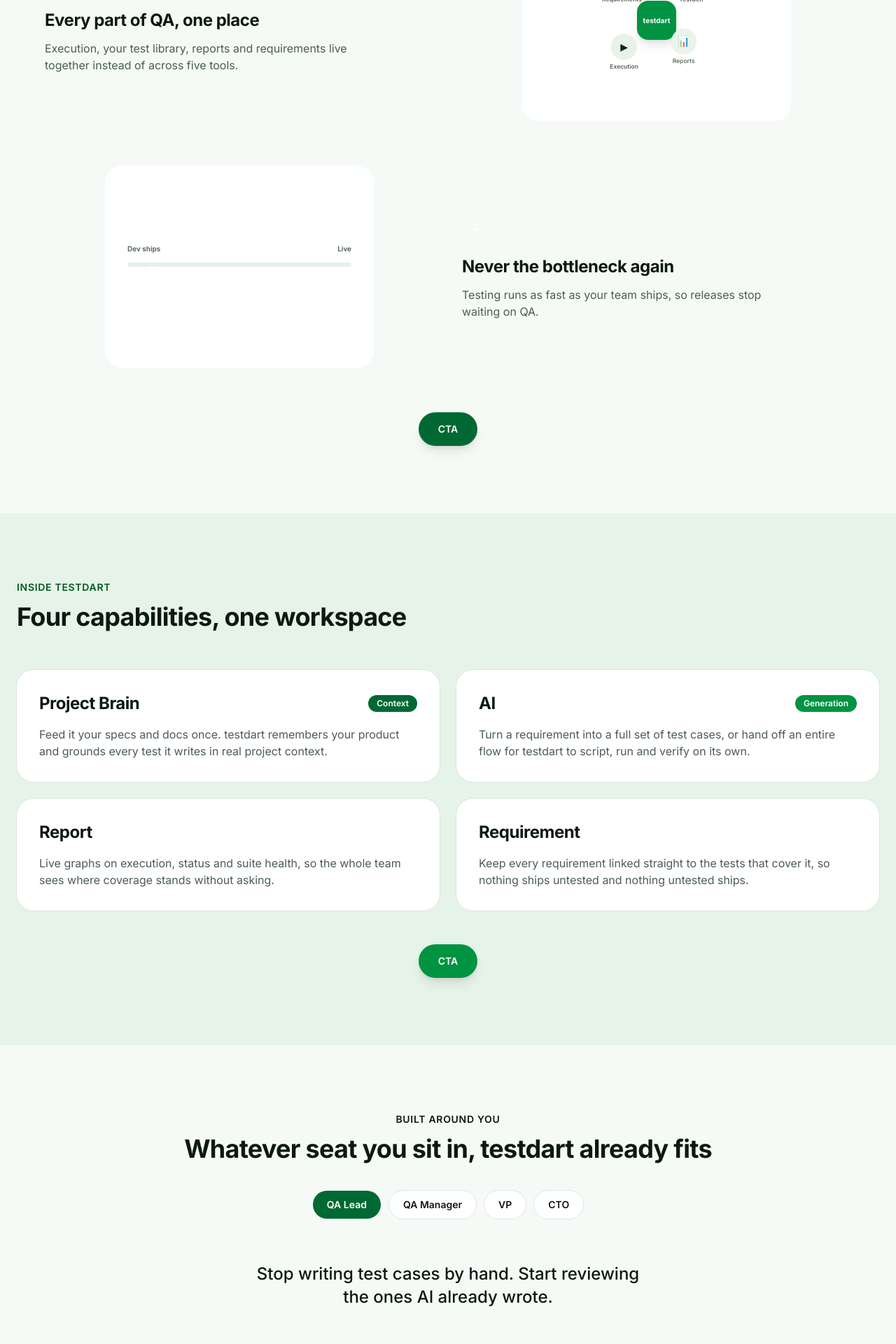
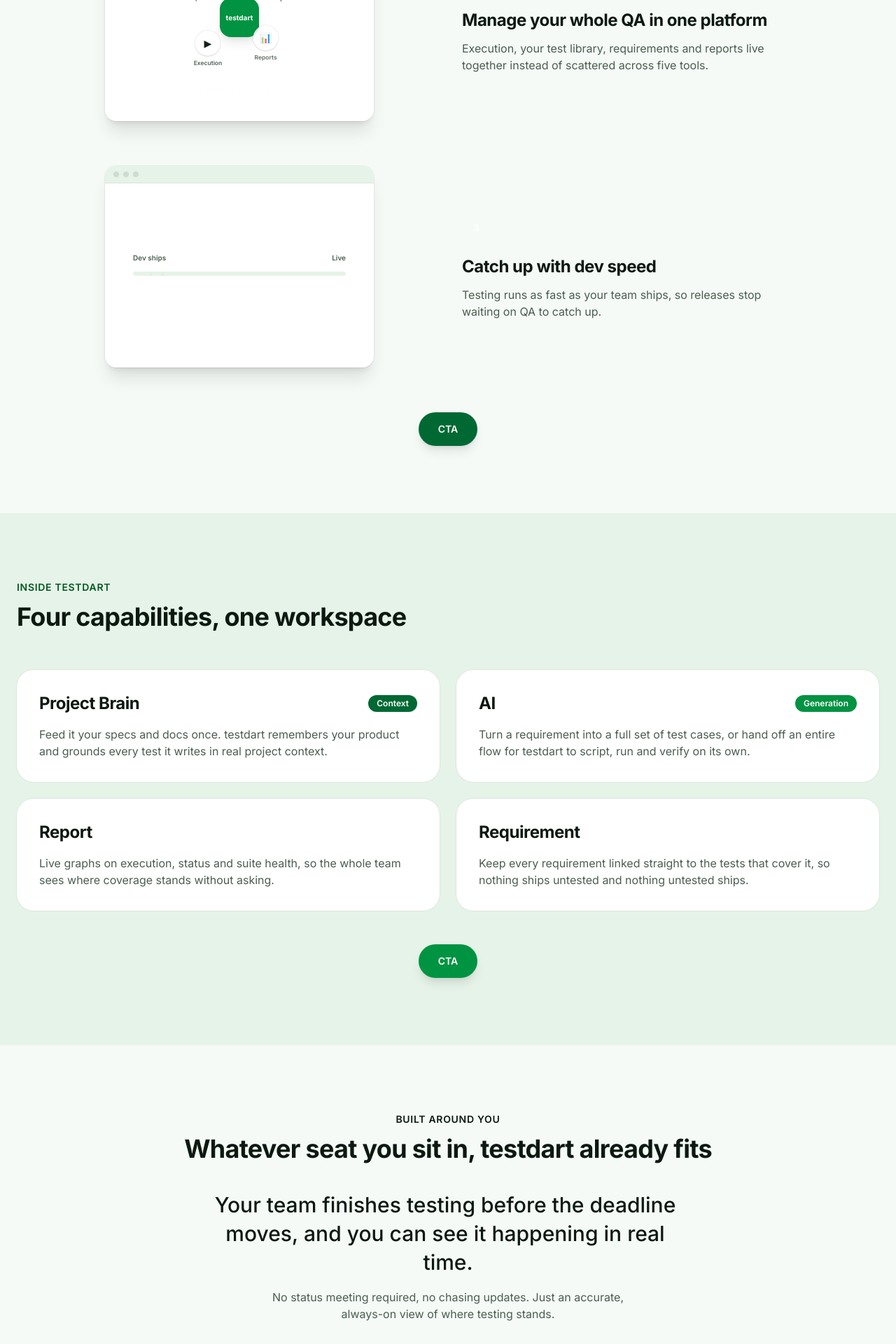
Before and after one commit to Googlealibi/Testdart---Landing---Website, a React (Vite) app: page / in a window 1280 px wide. Shown: the part 2200-4120 px from the top of the page at 70% size. Built offline with nearby package versions, Linux system fonts and the light colour scheme.

Commit message:
UI changes

```diff
--- a/src/components/BadToGoodAnimation.jsx
+++ b/src/components/BadToGoodAnimation.jsx
@@ -1,58 +1,90 @@
-import { motion } from "framer-motion";
+// static illustration, sitting directly on the page (no card/frame):
+// scattered, messy inputs on the left settle into one clean checklist on
+// the right — no emoji, custom stroke icons in the brand palette
+
+function SpreadsheetIcon({ tint }) {
+  return (
+    <svg viewBox="0 0 24 24" className="h-4 w-4" style={{ color: tint }}>
+      <rect x="3" y="4" width="18" height="16" rx="2" fill="none" stroke="currentColor" strokeWidth="1.6" />
+      <path d="M3 10h18M9 4v16" stroke="currentColor" strokeWidth="1.6" />
+    </svg>
+  );
+}
+
+function BugIcon({ tint }) {
+  return (
+    <svg viewBox="0 0 24 24" className="h-4 w-4" style={{ color: tint }}>
+      <ellipse cx="12" cy="13" rx="5" ry="6" fill="none" stroke="currentColor" strokeWidth="1.6" />
+      <path
+        d="M12 7V4M9 5l1.5 2M15 5l-1.5 2M4 12h3M17 12h3M5 18l3-2M19 18l-3-2M5 8l3 2M19 8l-3 2"
+        stroke="currentColor"
+        strokeWidth="1.6"
+        strokeLinecap="round"
+      />
+    </svg>
+  );
+}
+
+function ClockIcon({ tint }) {
+  return (
+    <svg viewBox="0 0 24 24" className="h-4 w-4" style={{ color: tint }}>
+      <circle cx="12" cy="12" r="8.5" fill="none" stroke="currentColor" strokeWidth="1.6" />
+      <path d="M12 7.5V12l3 2" stroke="currentColor" strokeWidth="1.6" strokeLinecap="round" strokeLinejoin="round" />
+    </svg>
+  );
+}
+
+const messyItems = [
+  { Icon: SpreadsheetIcon, label: "Test tracker.xlsx", rotate: -6, x: 0, y: 0 },
+  { Icon: BugIcon, label: "Bug found late", rotate: 4, x: 18, y: 34 },
+  { Icon: ClockIcon, label: "Missed deadline", rotate: -3, x: 4, y: 68 },
+];
+
+const cleanItems = ["Requirements", "Test cases", "Execution", "Report"];
 
 export default function BadToGoodAnimation() {
   return (
-    <div className="relative aspect-square w-full max-w-md mx-auto">
-      <svg viewBox="0 0 300 300" className="h-full w-full">
-        <motion.g
-          animate={{ opacity: [1, 1, 0, 0] }}
-          transition={{ duration: 4, repeat: Infinity, times: [0, 0.4, 0.55, 1], ease: "easeInOut" }}
-        >
-          {[...Array(6)].map((_, i) => (
-            <motion.path
-              key={i}
-              d={`M ${40 + i * 8} ${60 + (i % 3) * 60} C ${100 + i * 10} ${20 + i * 15}, ${60 + i * 12} ${180 - i * 10}, ${220 - i * 6} ${140 + (i % 2) * 40}`}
-              stroke="var(--color-coral-500)"
-              strokeWidth="2.5"
-              fill="none"
-              strokeLinecap="round"
-              opacity={0.55}
-            />
+    <div className="mx-auto grid w-full max-w-sm grid-cols-[1fr_auto_1fr] items-center gap-3">
+      <div>
+        <p className="text-[10px] font-semibold uppercase tracking-wide" style={{ color: "var(--color-coral-500)" }}>
+          Before
+        </p>
+        <div className="relative mt-3 h-28">
+          {messyItems.map(({ Icon, label, rotate, x, y }) => (
+            <div
+              key={label}
+              className="absolute flex items-center gap-1.5 rounded-lg bg-white px-2 py-1.5 text-[9.5px] font-medium text-[var(--color-ink)] shadow-md ring-1 ring-black/5"
+              style={{ transform: `rotate(${rotate}deg)`, left: x, top: y }}
+            >
+              <Icon tint="var(--color-coral-500)" />
+              {label}
+            </div>
           ))}
-        </motion.g>
+        </div>
+      </div>
 
-        <motion.g
-          animate={{ opacity: [0, 0, 1, 1] }}
-          transition={{ duration: 4, repeat: Infinity, times: [0, 0.45, 0.6, 1], ease: "easeInOut" }}
-        >
-          <circle cx="150" cy="150" r="70" fill="none" stroke="var(--color-teal-400)" strokeWidth="2" opacity="0.35" />
-          <motion.path
-            d="M115 150 L140 178 L192 118"
-            stroke="var(--color-teal-500)"
-            strokeWidth="8"
-            fill="none"
-            strokeLinecap="round"
-            strokeLinejoin="round"
-          />
-        </motion.g>
+      <svg viewBox="0 0 24 24" className="h-5 w-5 shrink-0" style={{ color: "var(--color-ink-soft)" }}>
+        <path d="M4 12h14M13 6l6 6-6 6" fill="none" stroke="currentColor" strokeWidth="2" strokeLinecap="round" strokeLinejoin="round" />
       </svg>
 
-      <motion.span
-        className="absolute left-2 top-2 rounded-full px-3 py-1 text-xs font-semibold text-white"
-        style={{ background: "var(--color-coral-500)" }}
-        animate={{ opacity: [1, 1, 0, 0] }}
-        transition={{ duration: 4, repeat: Infinity, times: [0, 0.4, 0.55, 1], ease: "easeInOut" }}
-      >
-        Manual, messy, missed bugs
-      </motion.span>
-      <motion.span
-        className="absolute right-2 bottom-2 rounded-full px-3 py-1 text-xs font-semibold text-white"
-        style={{ background: "var(--color-teal-500)" }}
-        animate={{ opacity: [0, 0, 1, 1] }}
-        transition={{ duration: 4, repeat: Infinity, times: [0, 0.45, 0.6, 1], ease: "easeInOut" }}
-      >
-        Automated, clean, covered
-      </motion.span>
+      <div>
+        <p className="text-[10px] font-semibold uppercase tracking-wide" style={{ color: "var(--color-teal-600)" }}>
+          After
+        </p>
+        <div className="mt-3 space-y-1.5">
+          {cleanItems.map((item) => (
+            <div
+              key={item}
+              className="flex items-center gap-1.5 rounded-lg bg-white px-2 py-1.5 text-[10.5px] font-medium text-[var(--color-ink)] shadow-sm ring-1 ring-black/5"
+            >
+              <svg viewBox="0 0 24 24" className="h-3.5 w-3.5 shrink-0" style={{ color: "var(--color-teal-500)" }}>
+                <path d="M4 12l5 5L20 6" fill="none" stroke="currentColor" strokeWidth="2.4" strokeLinecap="round" strokeLinejoin="round" />
+              </svg>
+              {item}
+            </div>
+          ))}
+        </div>
+      </div>
     </div>
   );
 }
--- a/src/components/HowItWorks.jsx
+++ b/src/components/HowItWorks.jsx
@@ -1,17 +1,19 @@
-import { useState } from "react";
-import { AnimatePresence, motion } from "framer-motion";
+import { motion } from "framer-motion";
 import Reveal from "./Reveal";
 
-const personas = [
-  { role: "QA Lead", hook: "Stop writing test cases by hand. Start reviewing the ones AI already wrote." },
-  { role: "QA Manager", hook: "See every assignee, every run, every status, without chasing a single update." },
-  { role: "VP", hook: "Release readiness in one glance, not a status meeting." },
-  { role: "CTO", hook: "QA that scales with engineering headcount you never have to hire." },
-];
+const message = "Your team finishes testing before the deadline moves, and you can see it happening in real time.";
+
+const container = {
+  hidden: {},
+  show: { transition: { staggerChildren: 0.035 } },
+};
+
+const word = {
+  hidden: { opacity: 0, y: 14 },
+  show: { opacity: 1, y: 0, transition: { duration: 0.5, ease: [0.16, 1, 0.3, 1] } },
+};
 
 export default function HowItWorks() {
-  const [active, setActive] = useState(0);
-
   return (
     <section className="px-6 py-24">
       <div className="mx-auto max-w-4xl text-center">
@@ -22,39 +24,28 @@
           <h2 className="mt-3 text-3xl font-bold md:text-4xl">Whatever seat you sit in, testdart already fits</h2>
         </Reveal>
 
-        <Reveal delay={0.1} className="mt-10 flex flex-wrap justify-center gap-3">
-          {personas.map((p, i) => (
-            <button
-              key={p.role}
-              onClick={() => setActive(i)}
-              className="rounded-full px-5 py-2.5 text-sm font-semibold transition-colors"
-              style={{
-                background: active === i ? "var(--color-indigo-500)" : "white",
-                color: active === i ? "white" : "var(--color-ink)",
-                boxShadow: active === i ? "none" : "0 0 0 1px rgba(0,0,0,0.08)",
-              }}
-            >
-              {p.role}
-            </button>
+        <motion.p
+          className="mx-auto mt-10 max-w-2xl text-2xl font-medium leading-snug text-[var(--color-ink)] md:text-3xl"
+          variants={container}
+          initial="hidden"
+          whileInView="show"
+          viewport={{ once: true, amount: 0.6 }}
+        >
+          {message.split(" ").map((w, i) => (
+            <motion.span key={i} variants={word} className="inline-block">
+              {w}
+              {i < message.split(" ").length - 1 ? " " : ""}
+            </motion.span>
           ))}
+        </motion.p>
+
+        <Reveal delay={0.2}>
+          <p className="mx-auto mt-4 max-w-lg text-[var(--color-ink-soft)]">
+            No status meeting required, no chasing updates. Just an accurate, always-on view of where testing stands.
+          </p>
         </Reveal>
 
-        <div className="mt-10 flex min-h-[110px] items-center justify-center">
-          <AnimatePresence mode="wait">
-            <motion.p
-              key={active}
-              initial={{ opacity: 0, y: 12 }}
-              animate={{ opacity: 1, y: 0 }}
-              exit={{ opacity: 0, y: -12 }}
-              transition={{ duration: 0.4, ease: [0.16, 1, 0.3, 1] }}
-              className="max-w-xl text-2xl font-medium leading-snug text-[var(--color-ink)]"
-            >
-              {personas[active].hook}
-            </motion.p>
-          </AnimatePresence>
-        </div>
-
-        <Reveal delay={0.2}>
+        <Reveal delay={0.3}>
           <button
             type="button"
             className="mt-8 inline-block rounded-full px-7 py-3.5 text-sm font-semibold text-white shadow-lg transition-transform hover:scale-105"
--- a/src/components/WhyTestDart.jsx
+++ b/src/components/WhyTestDart.jsx
@@ -1,44 +1,44 @@
 import { motion } from "framer-motion";
 import Reveal from "./Reveal";
 
-const benefits = [
+// color psychology: indigo = decisive/trustworthy action (single click),
+// teal = calm/unified (everything living in one place), amber = energy/urgency (speed)
+const features = [
   {
-    title: "One click, full coverage",
-    body: "Point testdart at a feature and it plans, generates and runs the tests behind it.",
+    title: "Test your product with a single click",
+    body: "Point testdart at a feature and it plans, generates and runs the tests behind it. No scripting, no setup.",
     tint: "var(--color-indigo-500)",
-    bg: "var(--color-indigo-50)",
     Visual: OneClickVisual,
   },
   {
-    title: "Every part of QA, one place",
-    body: "Execution, your test library, reports and requirements live together instead of across five tools.",
+    title: "Manage your whole QA in one platform",
+    body: "Execution, your test library, requirements and reports live together instead of scattered across five tools.",
     tint: "var(--color-teal-500)",
-    bg: "oklch(94% 0.04 150)",
     Visual: OnePlaceVisual,
   },
   {
-    title: "Never the bottleneck again",
-    body: "Testing runs as fast as your team ships, so releases stop waiting on QA.",
-    tint: "var(--color-coral-500)",
-    bg: "oklch(94% 0.035 172)",
-    Visual: NeverBottleneckVisual,
+    title: "Catch up with dev speed",
+    body: "Testing runs as fast as your team ships, so releases stop waiting on QA to catch up.",
+    tint: "var(--color-amber-500)",
+    Visual: SpeedVisual,
   },
 ];
 
-function VisualFrame({ bg, children }) {
+function BrowserFrame({ children }) {
   return (
-    <div
-      className="flex aspect-[4/3] w-full items-center justify-center overflow-hidden rounded-3xl"
-      style={{ background: bg }}
-    >
-      {children}
+    <div className="flex aspect-[4/3] w-full flex-col overflow-hidden rounded-2xl bg-white shadow-xl ring-1 ring-black/5">
+      <div className="flex items-center gap-1.5 border-b border-black/5 bg-[var(--color-canvas-alt)] px-3 py-2">
+        <span className="h-2 w-2 rounded-full bg-black/10" />
+        <span className="h-2 w-2 rounded-full bg-black/10" />
+        <span className="h-2 w-2 rounded-full bg-black/10" />
+      </div>
+      <div className="flex flex-1 items-center justify-center p-6">{children}</div>
     </div>
   );
 }
 
 function OneClickVisual({ tint }) {
   return (
-    <VisualFrame bg="white">
     <div className="relative flex flex-col items-center gap-2">
       <motion.button
         className="pointer-events-none rounded-full px-5 py-2.5 text-xs font-semibold text-white shadow-md"
@@ -51,12 +51,7 @@
 
       <motion.div
         className="pointer-events-none absolute h-3 w-3"
-          animate={{
-            x: [0, 0, 0, 0],
-            y: [-46, -46, 0, -46],
-            opacity: [1, 1, 1, 0],
-            scale: [1, 1, 0.75, 1],
-          }}
+        animate={{ y: [-46, -46, 0, -46], opacity: [1, 1, 1, 0], scale: [1, 1, 0.75, 1] }}
         transition={{ duration: 3, repeat: Infinity, times: [0, 0.15, 0.28, 0.32], ease: "easeInOut" }}
       >
         <svg viewBox="0 0 16 16" className="h-3 w-3 drop-shadow">
@@ -69,10 +64,7 @@
           <motion.div
             key={i}
             className="flex items-center gap-1.5 rounded-full bg-[var(--color-canvas-alt)] px-3 py-1"
-              animate={{
-                opacity: [0, 0, 1, 1, 0],
-                x: [-8, -8, 0, 0, -8],
-              }}
+            animate={{ opacity: [0, 0, 1, 1, 0], x: [-8, -8, 0, 0, -8] }}
             transition={{
               duration: 3,
               repeat: Infinity,
@@ -86,22 +78,50 @@
         ))}
       </div>
     </div>
-    </VisualFrame>
   );
 }
 
 function OnePlaceVisual({ tint }) {
   const chips = [
-    { label: "Requirements", icon: "📋", angle: -135 },
-    { label: "TestGen", icon: "✨", angle: -45 },
-    { label: "Execution", icon: "▶", angle: 135 },
-    { label: "Reports", icon: "📊", angle: 45 },
+    { label: "Requirements", icon: "📋", angle: -135, tint: "var(--color-indigo-500)" },
+    { label: "Library", icon: "📁", angle: -45, tint: "var(--color-amber-500)" },
+    { label: "Execution", icon: "▶", angle: 135, tint: "var(--color-coral-500)" },
+    { label: "Reports", icon: "📊", angle: 45, tint: "var(--color-teal-500)" },
   ];
-  const dist = 70;
+  const dist = 68;
 
   return (
-    <VisualFrame bg="white">
+    <div className="flex flex-col items-center gap-4">
       <div className="relative h-40 w-40">
+        <svg viewBox="-80 -80 160 160" className="absolute inset-0 h-full w-full">
+          {chips.map((chip, i) => {
+            const rad = (chip.angle * Math.PI) / 180;
+            const x = Math.cos(rad) * dist;
+            const y = Math.sin(rad) * dist;
+            return (
+              <motion.line
+                key={chip.label}
+                x1="0"
+                y1="0"
+                x2={x}
+                y2={y}
+                stroke={chip.tint}
+                strokeWidth="1.5"
+                strokeLinecap="round"
+                initial={{ pathLength: 0, opacity: 0 }}
+                animate={{ pathLength: [0, 1, 1, 0], opacity: [0, 1, 1, 0] }}
+                transition={{
+                  duration: 3.4,
+                  repeat: Infinity,
+                  ease: "easeInOut",
+                  delay: i * 0.15,
+                  times: [0, 0.3, 0.7, 1],
+                }}
+              />
+            );
+          })}
+        </svg>
+
         <motion.div
           className="absolute left-1/2 top-1/2 flex h-14 w-14 -translate-x-1/2 -translate-y-1/2 items-center justify-center rounded-2xl text-[10px] font-bold text-white shadow-lg"
           style={{ background: tint }}
@@ -120,16 +140,10 @@
               key={chip.label}
               className="absolute left-1/2 top-1/2 flex -translate-x-1/2 -translate-y-1/2 flex-col items-center gap-1"
               animate={{ x: [x, x, 0, x], y: [y, y, 0, y], opacity: [1, 1, 0.4, 1] }}
-              transition={{
-                duration: 3.4,
-                repeat: Infinity,
-                ease: "easeInOut",
-                delay: i * 0.15,
-                times: [0, 0.5, 0.7, 1],
-              }}
+              transition={{ duration: 3.4, repeat: Infinity, ease: "easeInOut", delay: i * 0.15, times: [0, 0.5, 0.7, 1] }}
             >
               <span
-                className="flex h-9 w-9 items-center justify-center rounded-full bg-[var(--color-canvas-alt)] text-sm ring-1 ring-black/5"
+                className="flex h-9 w-9 items-center justify-center rounded-full bg-white text-sm shadow-sm ring-1 ring-black/5"
               >
                 {chip.icon}
               </span>
@@ -138,14 +152,22 @@
           );
         })}
       </div>
-    </VisualFrame>
+
+      <motion.p
+        className="text-xs font-semibold"
+        style={{ color: tint }}
+        animate={{ opacity: [0, 1, 1, 0] }}
+        transition={{ duration: 3.4, repeat: Infinity, ease: "easeInOut", times: [0, 0.65, 0.85, 1] }}
+      >
+        4 tools, 1 workspace
+      </motion.p>
+    </div>
   );
 }
 
-function NeverBottleneckVisual({ tint }) {
+function SpeedVisual({ tint }) {
   return (
-    <VisualFrame bg="white">
-      <div className="w-full px-8">
+    <div className="w-full px-4">
       <div className="flex items-center justify-between text-[10px] font-semibold text-[var(--color-ink-soft)]">
         <span>Dev ships</span>
         <span>Live</span>
@@ -173,7 +195,6 @@
         Tests kept pace — shipped on time
       </motion.p>
     </div>
-    </VisualFrame>
   );
 }
 
@@ -186,24 +207,24 @@
         </Reveal>
 
         <div className="mt-16 flex flex-col gap-16">
-          {benefits.map((b, i) => (
-            <Reveal key={b.title} delay={i * 0.1}>
-              <div
-                className={`grid items-center gap-10 md:grid-cols-2 ${i % 2 === 1 ? "md:[&>*:first-child]:order-2" : ""}`}
-              >
+          {features.map((f, i) => (
+            <Reveal key={f.title} delay={0.1}>
+              <div className="grid items-center gap-10 md:grid-cols-2">
                 <div className="mx-auto w-full max-w-sm">
-                  <b.Visual tint={b.tint} />
+                  <BrowserFrame>
+                    <f.Visual tint={f.tint} />
+                  </BrowserFrame>
                 </div>
 
                 <div>
                   <span
                     className="flex h-10 w-10 items-center justify-center rounded-xl text-sm font-bold text-white"
-                    style={{ background: b.tint }}
+                    style={{ background: f.tint }}
                   >
                     {i + 1}
                   </span>
-                  <h3 className="mt-5 text-2xl font-bold">{b.title}</h3>
-                  <p className="mt-3 max-w-md text-[var(--color-ink-soft)]">{b.body}</p>
+                  <h3 className="mt-5 text-2xl font-bold">{f.title}</h3>
+                  <p className="mt-3 max-w-md text-[var(--color-ink-soft)]">{f.body}</p>
                 </div>
               </div>
             </Reveal>
```
Also changed, not shown: src/components/FAQ.jsx (+14 -6 lines), src/components/StoryPricing.jsx (+23 -17 lines). Lines whose indentation alone changed are shown as unchanged.
